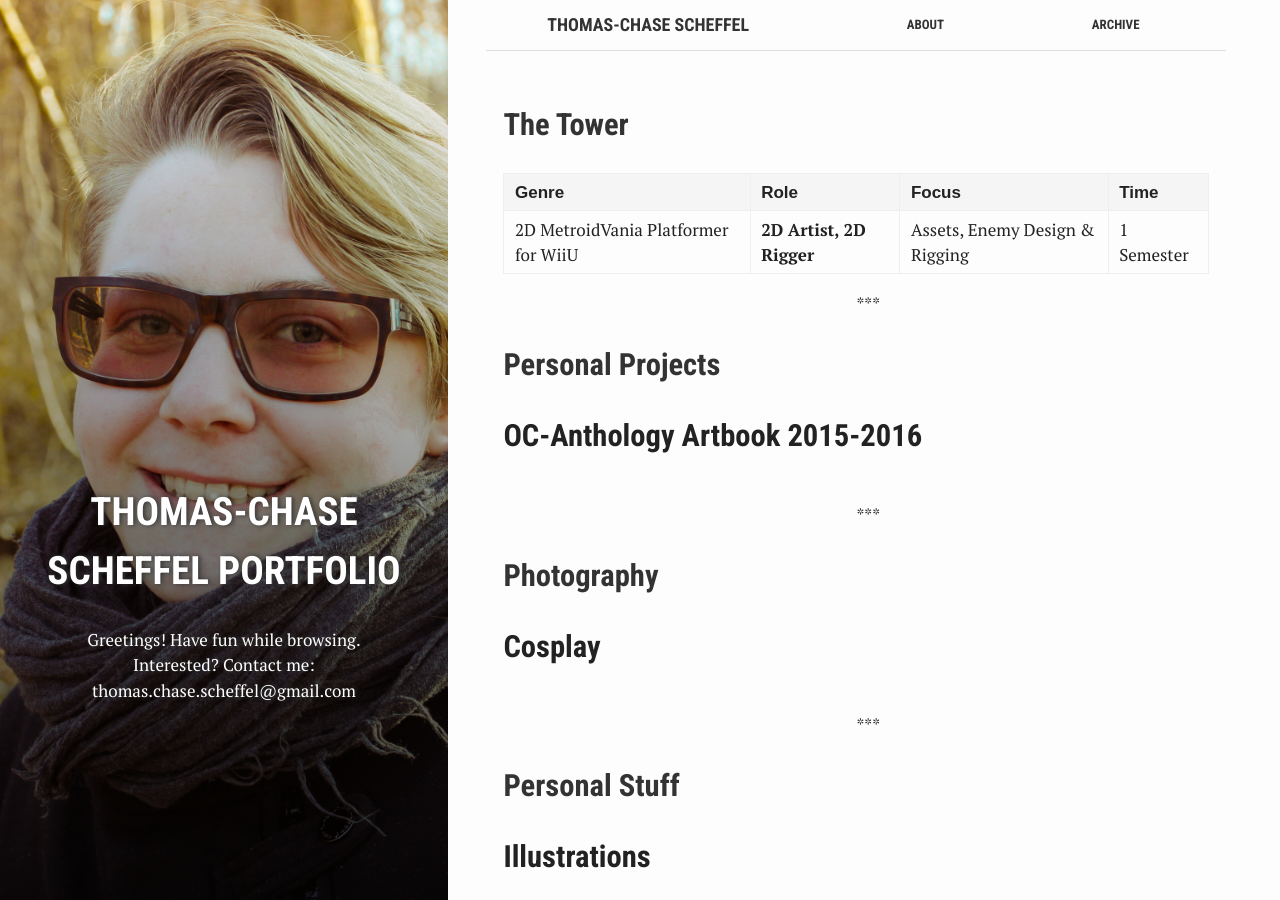
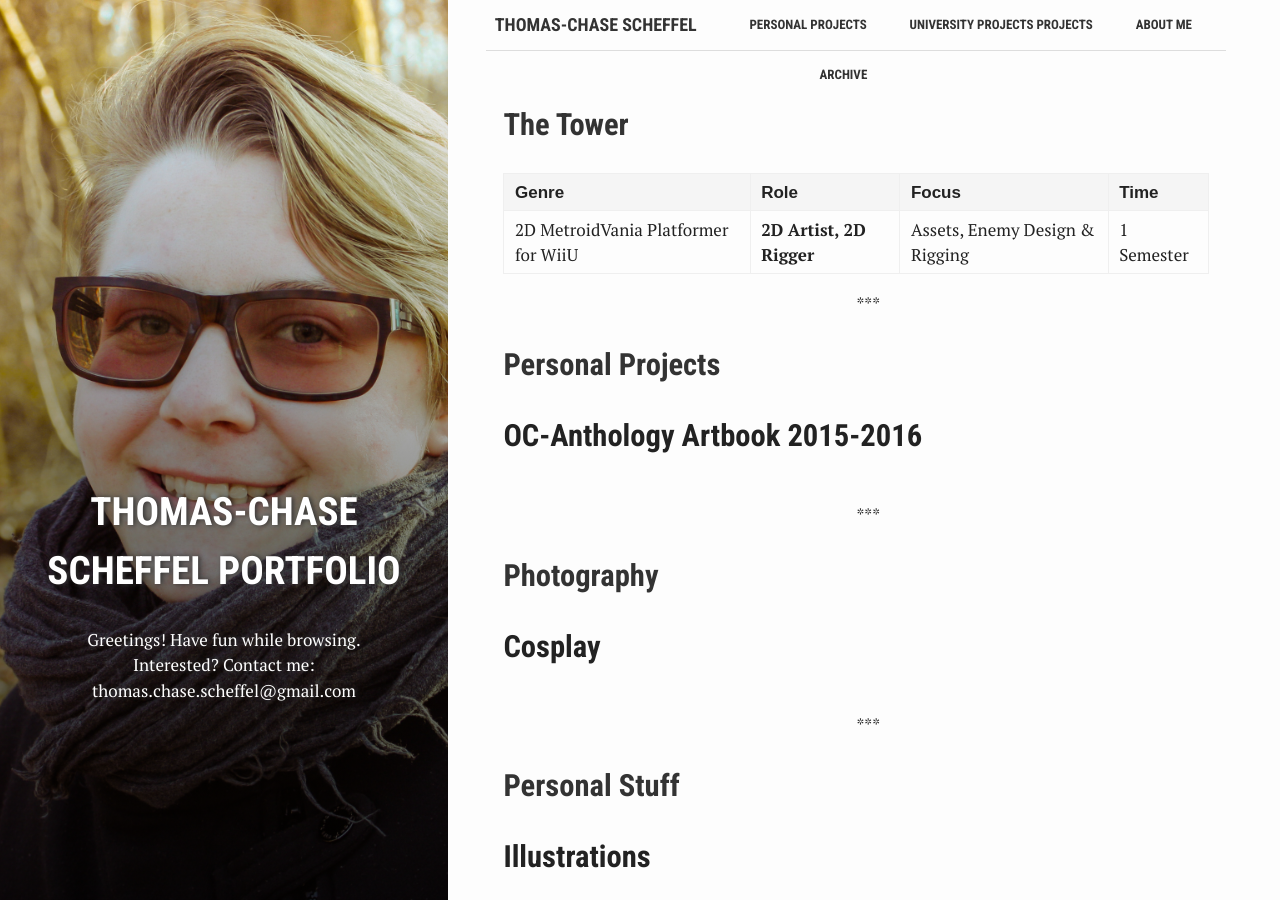
Before and after one commit to ChaseTheHunter/chasethehunter.github.io, a Jekyll site: the page built from index.html, in a window 1280 px wide and 900 px high. Built offline with Jekyll 4.4.1, drawn with Linux system fonts in a browser that asks for light colours.

Commit message:
Update header.html

```diff
--- a/_includes/header.html
+++ b/_includes/header.html
@@ -6,11 +6,12 @@
 
     <a class="blog-logo" href="{{ site.baseurl }}/">{{ site.title }}</a>
 
-    {% for my_page in site.pages %}
-      {% if my_page.active %}
-        <a href="{{ my_page.url | prepend: site.baseurl }}">{{ my_page.title }}</a>
-      {% endif %}
-    {% endfor %}
+
+        <a href="{{ 'personal_projects/personal-projects/' | prepend: site.baseurl }}">Personal Projects</a>
+        <a href="{{ my_page.url | prepend: site.baseurl }}">University Projects Projects</a>
+
+        <a href="{{ my_page.url | prepend: site.baseurl }}">About Me</a>
+        <a href="{{ my_page.url | prepend: site.baseurl }}">Archive</a>
 
 
     <label for="menu-checkbox" class="toggle-button" data-open="☰" data-close="☰" onclick></label>
```
